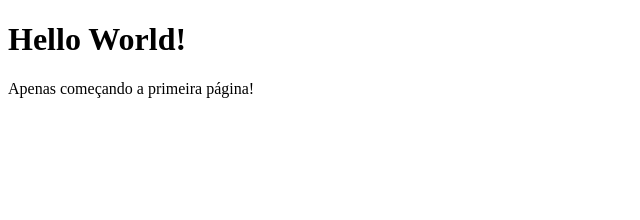
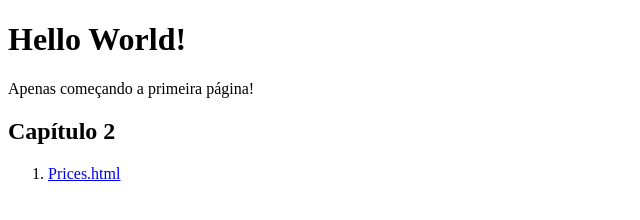
Before and after one commit to pramon71/pramon71.github.io, a plain HTML site: page index.html in a window 1280 px wide. Shown: the whole page, without its empty margins (0-640 px from the left). Drawn offline with Linux system fonts and the light colour scheme.

Commit message:
Update index.html

```diff
--- a/index.html
+++ b/index.html
@@ -6,5 +6,9 @@
 <body>
   <h1>Hello World!</h1>
   <p>Apenas começando a primeira página!</p>
+  <h2>Capítulo 2</h2>
+  <ol>
+    <li><a href="prices.html">Prices.html</a></li>
+  </ol>
 </body>
 </html>
```
